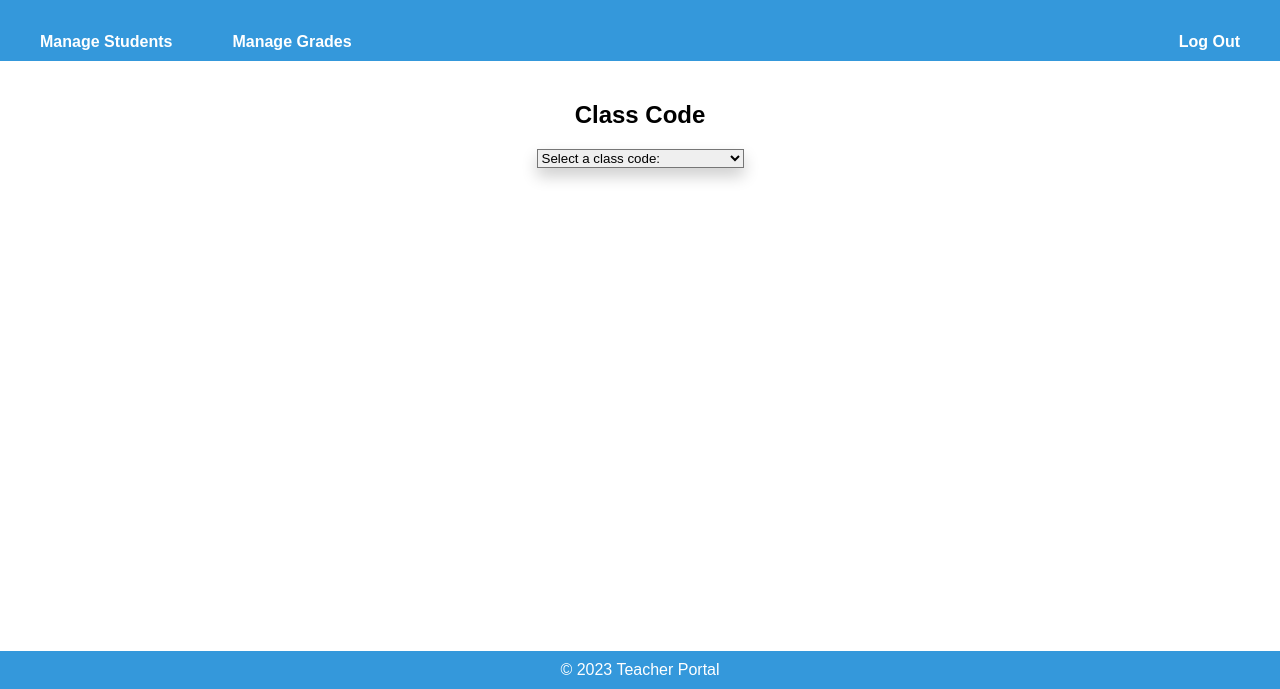
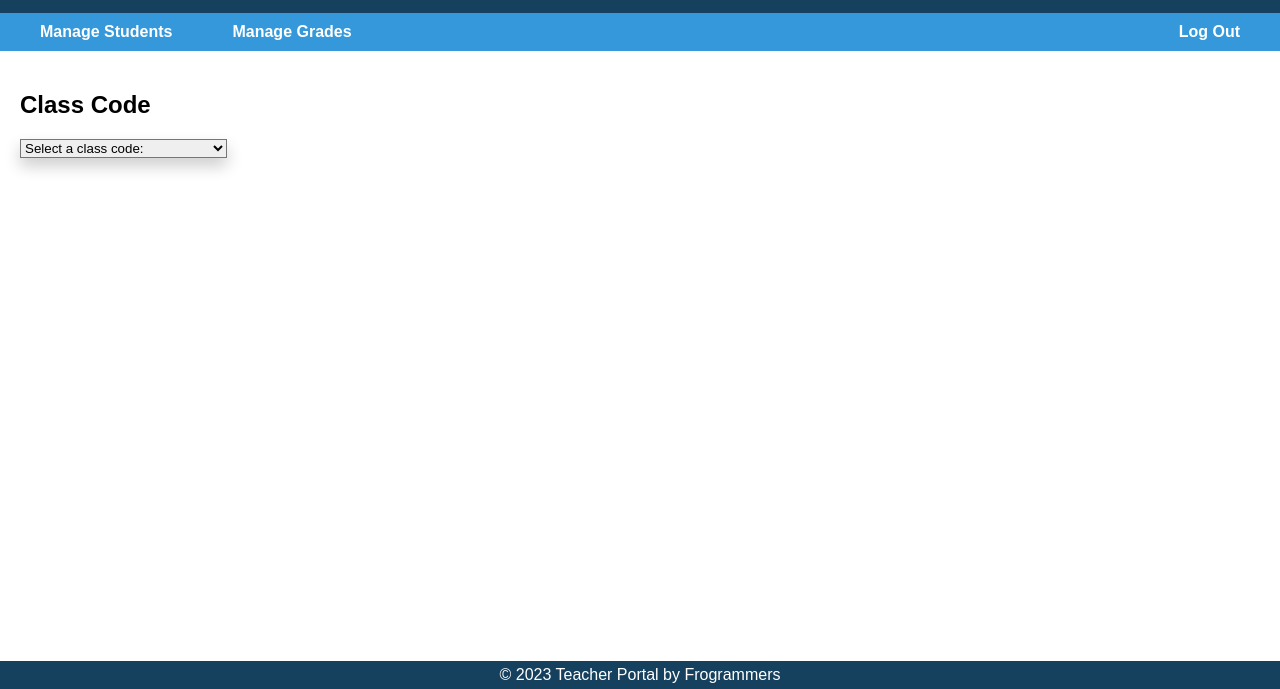
Before and after one commit to JobertD/javascript-file-processing-portal, a plain HTML site: page pages/portal.html in a window 1280 px wide. Shown: the part 111-800 px from the top of the page. Drawn offline with Linux system fonts and the light colour scheme.

Commit message:
minor tweaks

```diff
--- a/pages/portal.html
+++ b/pages/portal.html
@@ -30,7 +30,7 @@
     </section>
 
     <footer>
-        &copy; 2023 Teacher Portal
+        &copy; 2023 Teacher Portal by Frogrammers
     </footer>
 </body>
 </html>
--- a/styles/portal.css
+++ b/styles/portal.css
@@ -8,10 +8,10 @@ body {
 }
 
 header, footer {
-    background-color: #3498db;
+    background-color: #16415e;
     color: #fff;
     text-align: center;
-    padding: 10px;
+    padding: 5px;
 }
 /*
 nav ul {
@@ -80,15 +80,14 @@ nav a:hover {
 
 /* Additional styles for the selected page (optional) */
 nav a.selected {
-    background-color: #2c7eb8; /* Change background color for the selected page */
+    background-color: #215c86; /* Change background color for the selected page */
 }
-
 
 #content {
     flex: 1;
     padding: 20px;
     overflow: auto;
-    text-align: center;
+    text-align: left;
 }
 
 footer {
```
